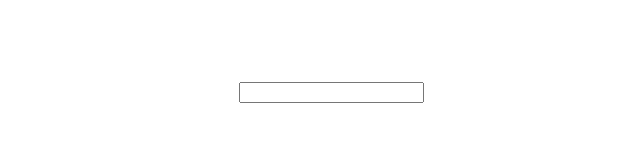
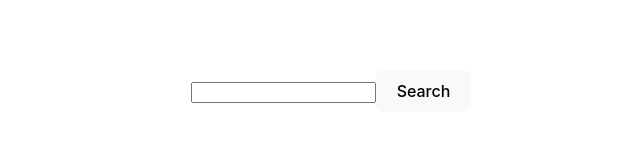
Before and after one commit to KennedyB1/steam-game-search, a React (Vite) app in the folder steam/: page / in a window 1280 px wide. Shown: the part 301-442 px from the top of the page, without its empty margins (309-949 px from the left). Built offline with nearby package versions, Linux system fonts and the light colour scheme.

Commit message:
Update GameSearch.tsx

```diff
--- a/steam/src/GameSearch.tsx
+++ b/steam/src/GameSearch.tsx
@@ -1,4 +1,4 @@
-import React, { useState, useEffect, useRef } from 'react';
+import React, { useState } from 'react';
 import axios from 'axios';
 
 interface Game {
@@ -9,31 +9,15 @@ interface Game {
 const GameSearch: React.FC = () => {
   const [inputValue, setInputValue] = useState<string>('');
   const [games, setGames] = useState<Game[]>([]);
-  const debounceRef = useRef<ReturnType<typeof setTimeout>>();
 
-  useEffect(() => {
-    if (debounceRef.current) {
-      clearTimeout(debounceRef.current);
+  const fetchGames = async () => {
+    if (!inputValue.trim()) {
+      setGames([]);
+      return;
     }
 
-    debounceRef.current = setTimeout(() => {
-      if (inputValue.trim()) {
-        fetchGames(inputValue);
-      } else {
-        setGames([]);
-      }
-    }, 500); // 500 ms delay
-
-    return () => {
-      if (debounceRef.current) {
-        clearTimeout(debounceRef.current);
-      }
-    };
-  }, [inputValue]);
-
-  const fetchGames = async (searchTerm: string) => {
     try {
-      const response = await axios.get(`/api/steam?searchTerm=${encodeURIComponent(searchTerm)}`);
+      const response = await axios.get(`/api/steam?searchTerm=${encodeURIComponent(inputValue)}`);
       setGames(response.data.applist.apps);
     } catch (error) {
       console.error('Error fetching data:', error);
@@ -47,6 +31,7 @@ const GameSearch: React.FC = () => {
   return (
     <div>
       <input type="text" value={inputValue} onChange={handleInputChange} />
+      <button onClick={fetchGames}>Search</button>
       <ul>
         {games.map(game => (
           <li key={game.appid}>{game.name}</li>
```
